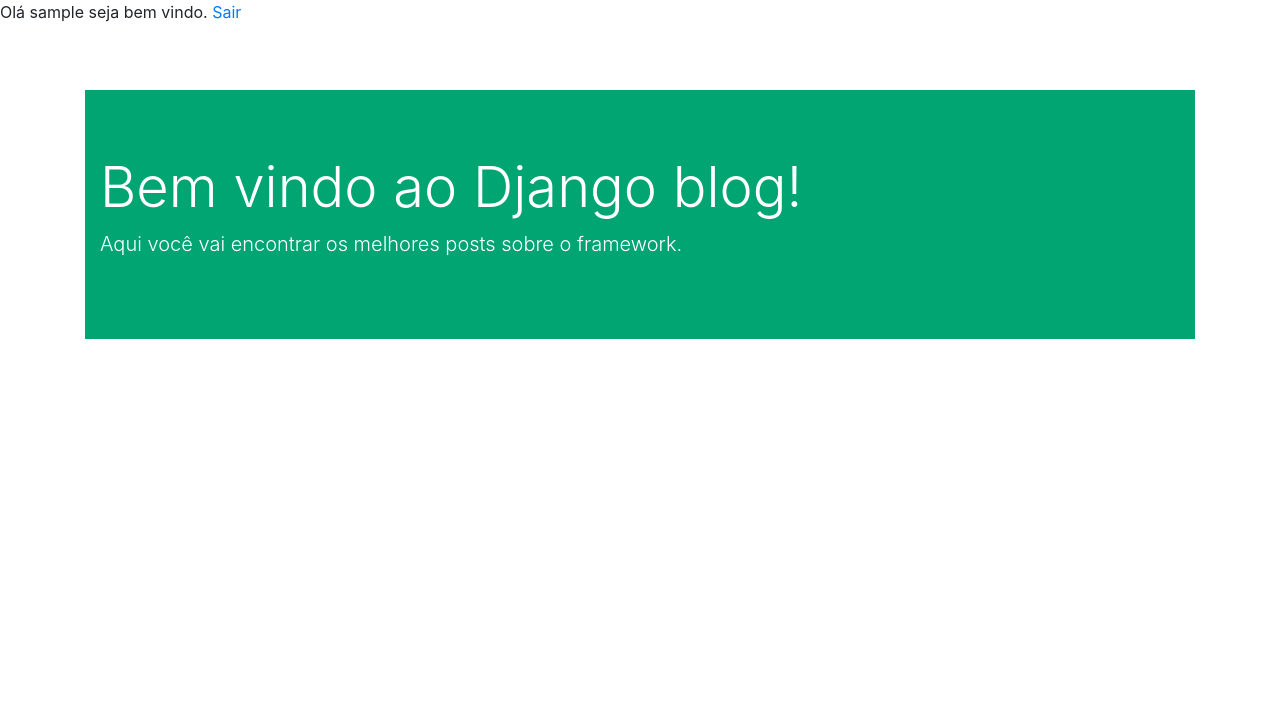
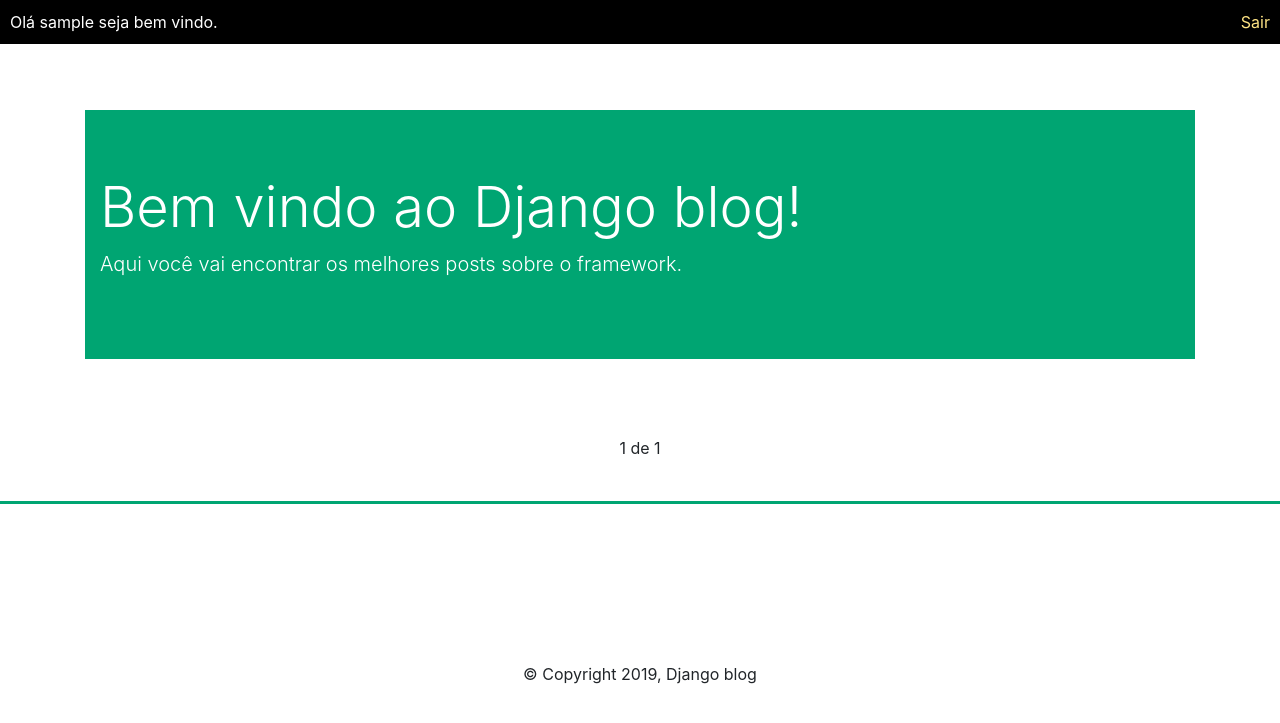
Before and after one commit to Arthur994/Django, a Django app: page / in a window 1280 px wide. Shown: the part 56-779 px from the top of the page. Run offline with Django 3.2, Linux system fonts and the light colour scheme; the visitor is signed in with stand-in values (Sample User, id 1); data that the repository does not hold is empty; some libraries are stand-ins or nearby versions.

Commit message:
alterações visuais e paginação

```diff
--- a/blog/static/css/styles.css
+++ b/blog/static/css/styles.css
@@ -59,3 +59,52 @@
 	margin: auto;
 	display: block;
 }
+
+.logged-in-p {
+	background-color: #000;
+	color: #FFF;
+	padding: 10px;
+	width: 100%;
+}
+
+.logged-in-p span {
+	display: block;
+	float: right;
+}
+
+.logged-in-p a {
+	color: #ffe484;
+}
+
+.container .step-links {
+	display: block;
+    width: 200px;
+    margin: 30px auto;
+    height: 50px;
+    position: relative;
+    text-align: center;
+    padding-top: 15px;
+}
+
+body footer {
+	height: 200px;
+	position: relative;
+	border-top: 3px solid #00A572;
+}
+
+.step-links a {
+	color: #00A572;
+	transition: .5s;
+}
+
+.step-links a:hover {
+	color: #000;
+}
+
+footer .copy {
+	position: absolute;
+    bottom: 15px;
+    margin: auto;
+    width: 100%;
+    text-align: center;
+}
--- a/blog/templates/blog/base.html
+++ b/blog/templates/blog/base.html
@@ -49,6 +49,9 @@
     {% block content %}
     {% endblock %}
   </div>
+  <footer>
+    <span class="copy">&copy; Copyright 2019, Django blog</span>
+</footer>
   <script src="https://code.jquery.com/jquery-3.2.1.slim.min.js"
     integrity="sha384-KJ3o2DKtIkvYIK3UENzmM7KCkRr/rE9/Qpg6aAZGJwFDMVNA/GpGFF93hXpG5KkN"
     crossorigin="anonymous"></script>
--- a/blog/templates/blog/post_list.html
+++ b/blog/templates/blog/post_list.html
@@ -23,5 +23,20 @@
                 </div>
                 {% endfor %}
         </div>
+        <div class="pagination">
+    <span class="step-links">
+        {% if posts.has_previous %}
+            <a href="?page={{ posts.previous_page_number }}">Anterior</a>
+        {% endif %}
+
+        <span class="current">
+            {{ posts.number }} de {{ posts.paginator.num_pages }}
+        </span>
+
+        {% if posts.has_next %}
+            <a href="?page={{ posts.next_page_number }}">Próxima</a>
+        {% endif %}
+    </span>
+</div>
     </div>
 {% endblock %}
--- a/blog/views.py
+++ b/blog/views.py
@@ -1,12 +1,16 @@
 from django.shortcuts import render, get_object_or_404
 from django.http import HttpResponse
 from .models import Post
+from django.core.paginator import Paginator
 
 # Create your views here.
 
 def post_list(request):
-    posts = Post.objects.all().order_by('-created_at')
-    return render(request, 'blog/post_list.html',{'posts':posts})
+    post_list = Post.objects.all().order_by('-created_at')
+    paginator = Paginator(post_list, 3)
+    page = request.GET.get('page')
+    posts = paginator.get_page(page)
+    return render(request, 'blog/post_list.html', {'posts':posts})
 
 def about(request):
     return render(request, 'blog/about.html')
```
